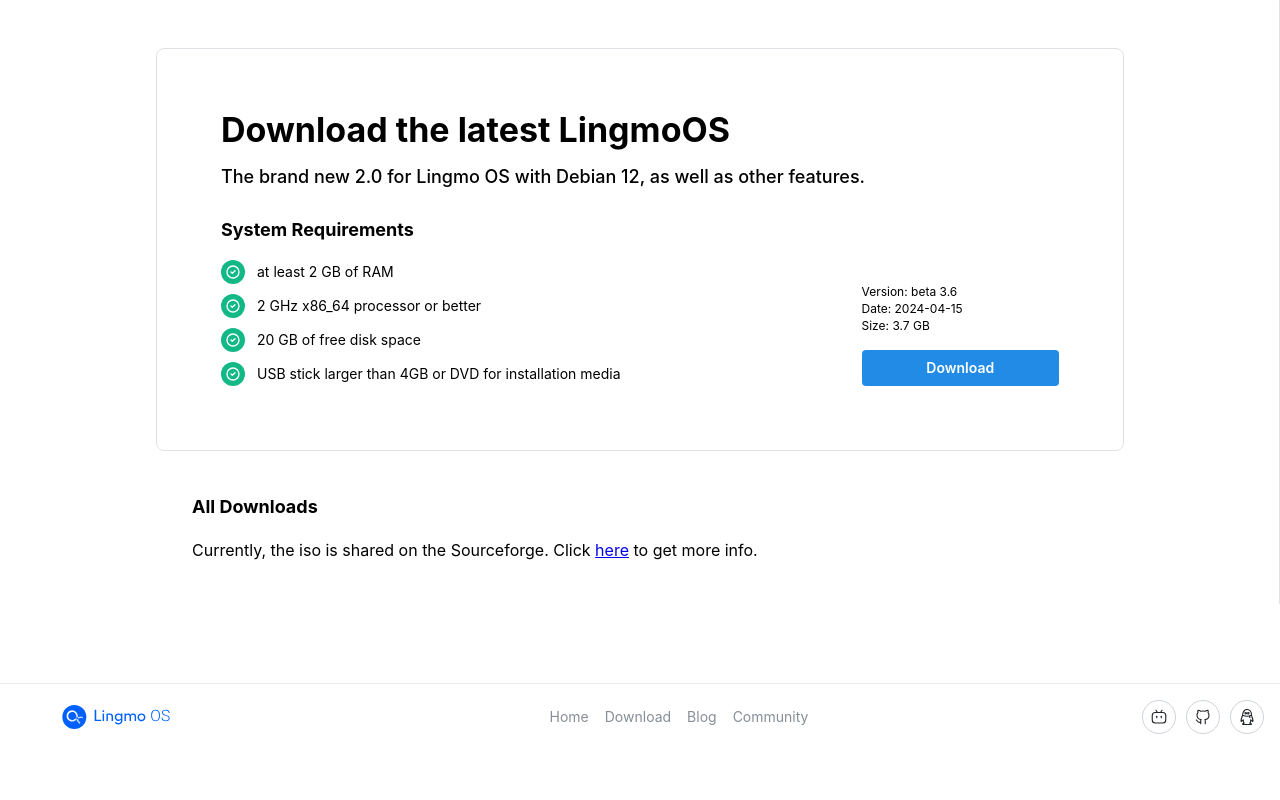
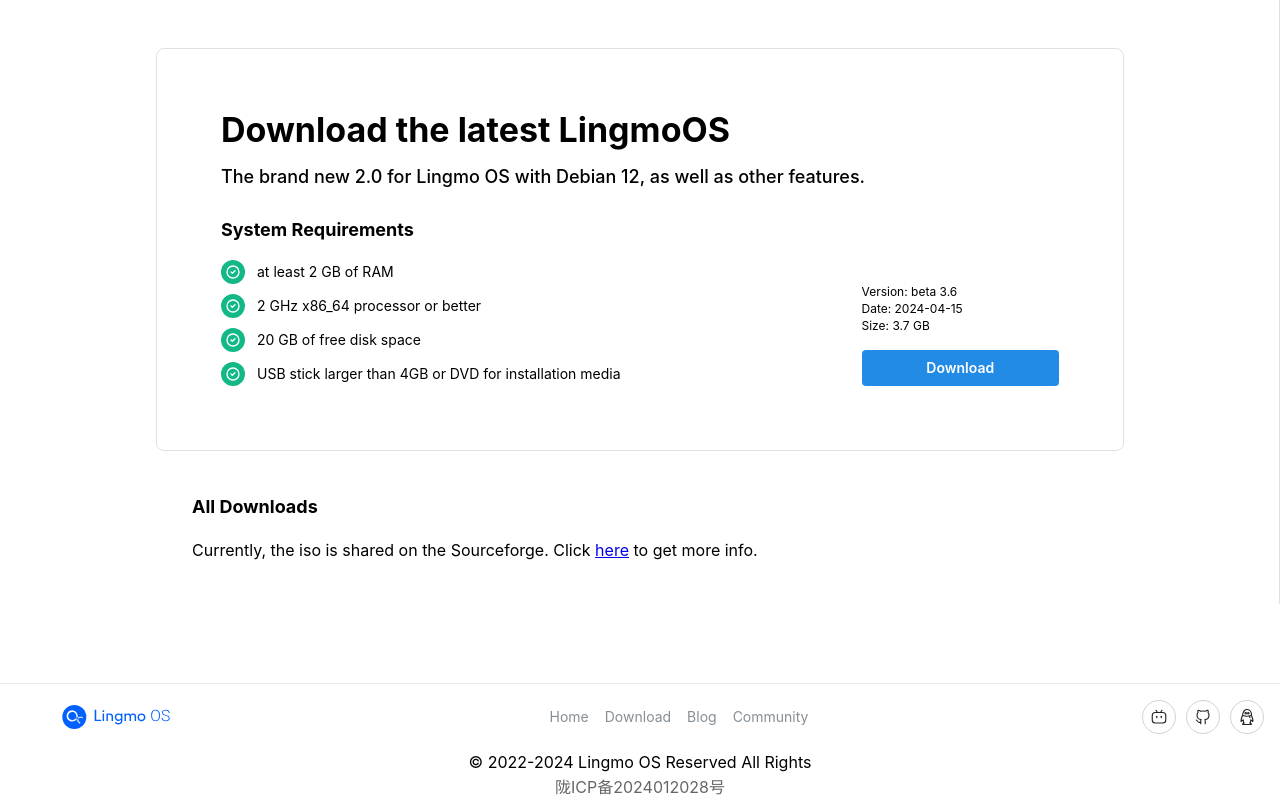
Before and after one commit to TeamVastsea/lingmoos-frontend, a Next.js app: page /en/downloads in a window 1280 px wide. Shown: the part 196-996 px from the top of the page. Before the commit the page ends 946 px from the top, so only its background shows below. Built offline with nearby package versions, Linux system fonts and the light colour scheme.

Commit message:
feat: add footer copyright & filings info

```diff
--- a/messages/en.json
+++ b/messages/en.json
@@ -21,7 +21,8 @@
     "blog": "Blog",
     "community": "Community",
     "help": "Help",
-    "home": "Home"
+    "home": "Home",
+    "right": "Reserved All Rights"
   },
   "Downloads": {
     "title": "Download Lingmo OS",
--- a/messages/zh-cn.json
+++ b/messages/zh-cn.json
@@ -21,7 +21,8 @@
     "blog": "博客",
     "community": "社区",
     "help": "帮助",
-    "home": "主页"
+    "home": "主页",
+    "right": "保留所有权利"
   },
   "Downloads": {
     "title": "下载 Lingmo OS",
--- a/src/app/[locale]/component/Footer.tsx
+++ b/src/app/[locale]/component/Footer.tsx
@@ -27,6 +27,8 @@ export function Footer() {
         </Anchor>
     ));
 
+    const year = new Date().getFullYear();
+
     return (
         <div className={classes.footer}>
             <div className={classes.inner}>
@@ -52,6 +54,27 @@ export function Footer() {
                     </a>
                 </Group>
             </div>
+            <div style={{
+                textAlign: 'center',
+                // padding: '20px 0',
+                // borderTop: '1px solid #eaeaea',
+                // color: '#666',
+
+            }}>
+                © 2022-{year} Lingmo OS {t('right')}
+                <br />
+                <a
+                  href="https://beian.miit.gov.cn/"
+                  target="_blank"
+                  rel="noreferrer"
+                  style={{
+                        color: '#666',
+                        textDecoration: 'none',
+                  }}
+                >
+                    陇ICP备2024012028号
+                </a>
+            </div>
         </div>
     );
 }
```
Also changed, not shown: src/app/[locale]/component/HeroText.tsx (+0 -12 lines).
